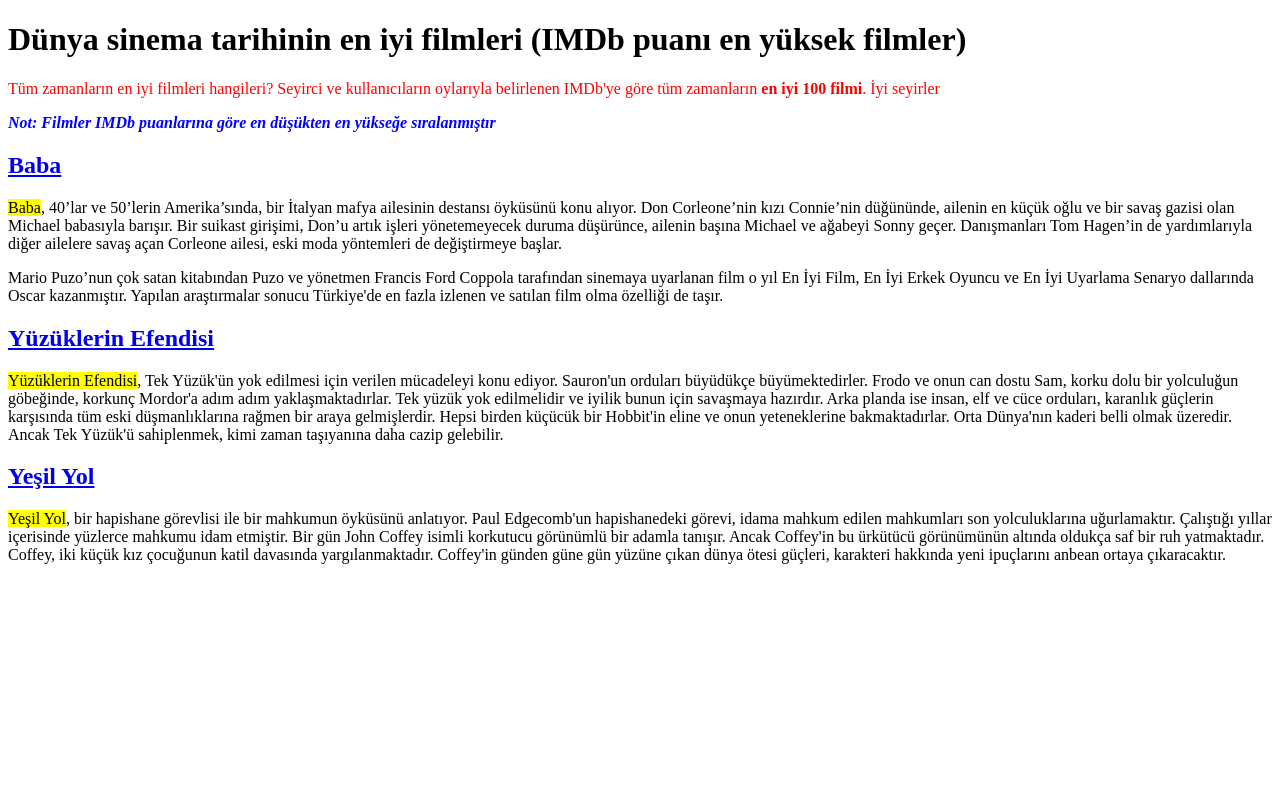
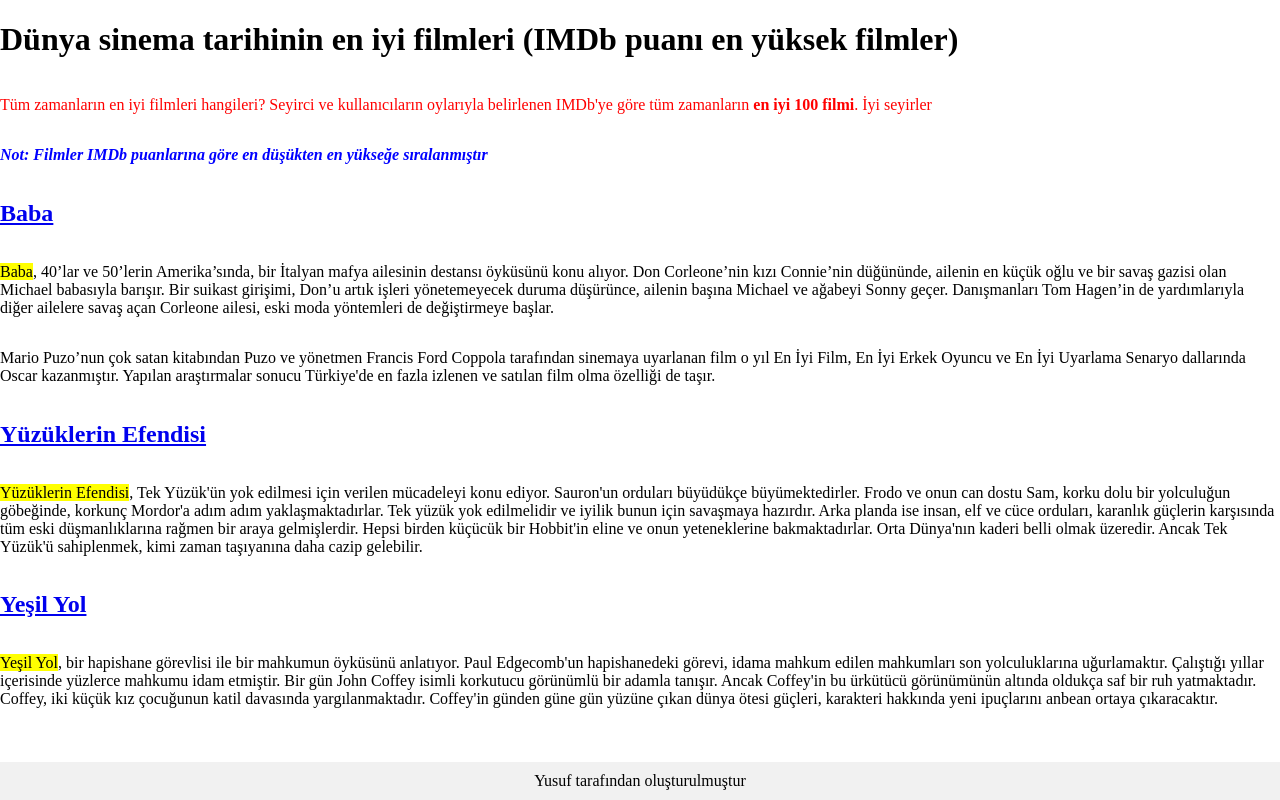
Before and after one commit to yusuftopcuu0/en-iyi-filmler, a plain HTML site: page index.html in a window 1280 px wide. Drawn offline with Linux system fonts and the light colour scheme.

Commit message:
footer eklendi

```diff
--- a/index.html
+++ b/index.html
@@ -4,6 +4,26 @@
     <meta charset="UTF-8" />
     <meta name="viewport" content="width=device-width, initial-scale=1.0" />
     <title>En iyi filmler</title>
+    <style>
+      body {
+        margin: 0;
+        display: flex;
+        flex-direction: column;
+        min-height: 100vh;
+      }
+      .content {
+        flex: 1;
+      }
+      footer {
+        background-color: #f1f1f1;
+        text-align: center;
+        padding: 10px 0;
+        position: fixed;
+        left: 0;
+        bottom: 0;
+        width: 100%;
+      }
+    </style>
   </head>
   <body>
     <h1>
@@ -62,5 +82,6 @@
       dünya ötesi güçleri, karakteri hakkında yeni ipuçlarını anbean ortaya
       çıkaracaktır.
     </p>
+    <footer>Yusuf tarafından oluşturulmuştur</footer>
   </body>
 </html>
```
